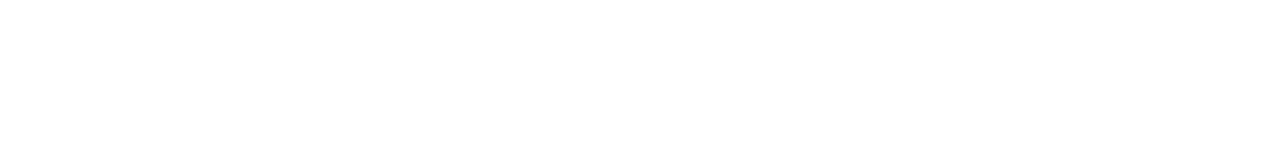
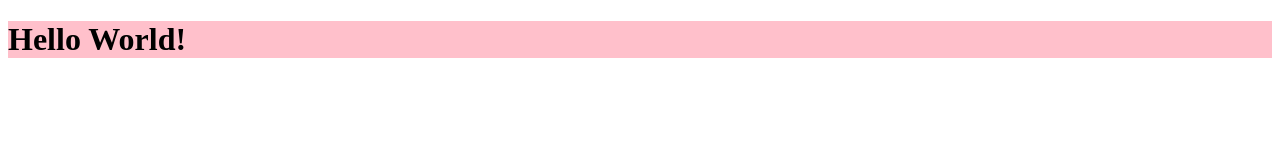
Before and after one commit to Guardiannw/github-practice, a plain HTML site: page index.html in a window 1280 px wide. Drawn offline with Linux system fonts and the light colour scheme.

Commit message:
Additional Changes

```diff
--- a/index.html
+++ b/index.html
@@ -5,6 +5,11 @@
 	<title>github practice</title>
 </head>
 <body>
+
+<h1>Hello World!</h1>
+
+
+
 <script src="index.js"></script>
 </body>
 </html>
--- a/index.js
+++ b/index.js
@@ -0,0 +1,3 @@
+let h1 = document.querySelector('h1');
+
+h1.style = 'background-color: pink;';
```
Also changed, not shown: 1 other file.
